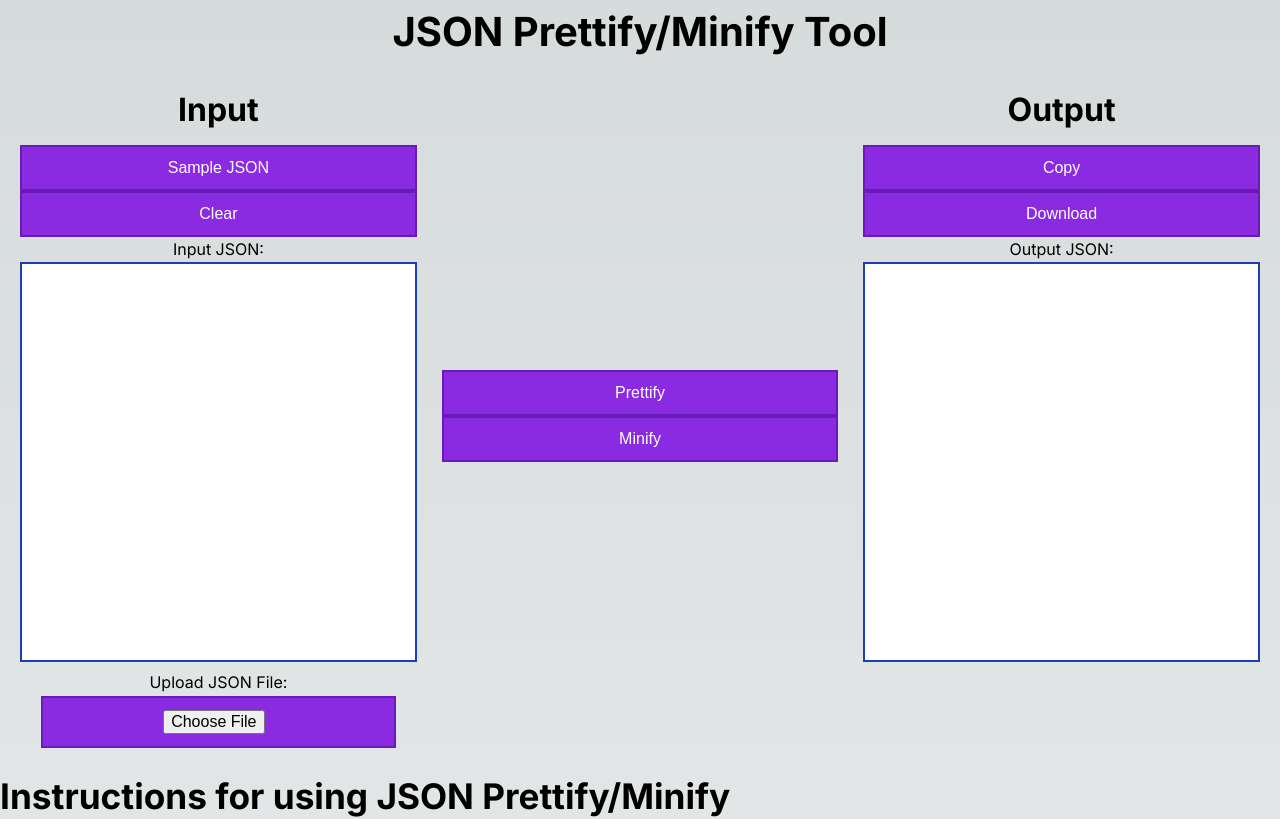
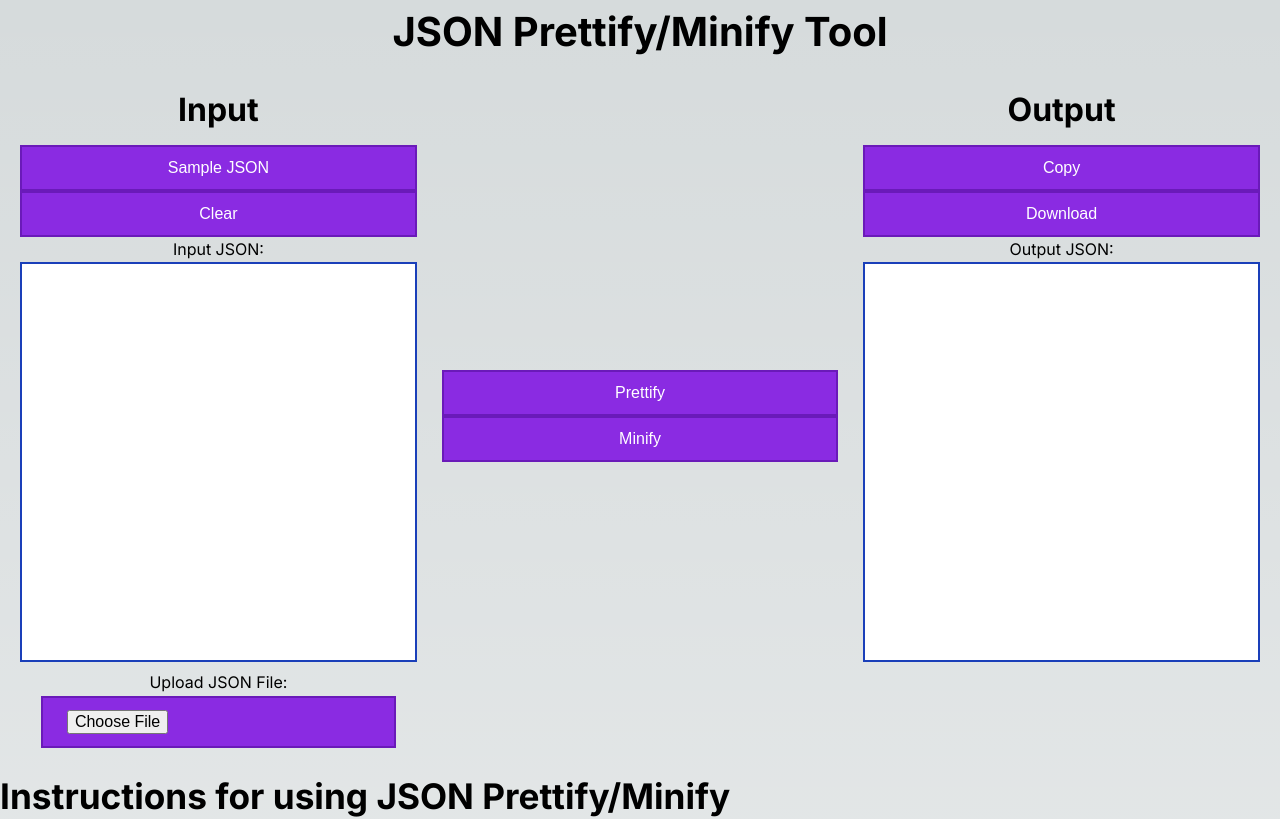
Before and after one commit to mtsamis2/pretty-print-json, a Next.js app: page / in a window 1280 px wide. Shown: the top 819 px of the page. Built offline with nearby package versions, Linux system fonts and the light colour scheme.

Commit message:
style file upload

```diff
--- a/app/page.module.css
+++ b/app/page.module.css
@@ -44,7 +44,7 @@
   color: white;
   padding: 12px 24px;
   text-align: center;
-  text-align-last: right;
+  text-align-last: left;
   display: inline-block;
   font-size: 16px;
   cursor: pointer;
```
